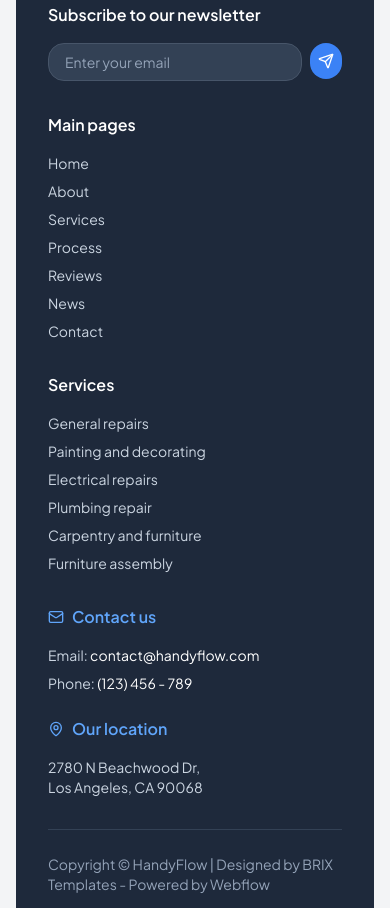
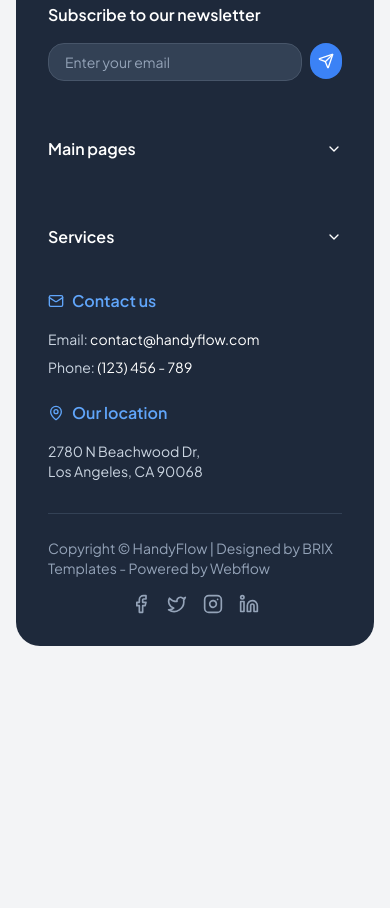
Before and after one commit to Jasparks6/flow-rebuild-magic, a React (Vite) app: page /contact in a window 390 px wide. Shown: the part 5160-6068 px from the top of the page. After the commit the page ends 5902 px from the top, so only its background shows below. Built offline with nearby package versions, Linux system fonts and the light colour scheme.

Commit message:
Refactor footer for mobile dropdowns
Make "Main pages" and "Services" sections in the footer collapsible dropdowns on mobile and tablet views to reduce vertical space.

```diff
--- a/src/components/site/Footer.tsx
+++ b/src/components/site/Footer.tsx
@@ -1,7 +1,10 @@
-import { Phone, Mail, MapPin, Send, Facebook, Twitter, Instagram, Linkedin } from "lucide-react";
+import { Phone, Mail, MapPin, Send, Facebook, Twitter, Instagram, Linkedin, ChevronDown, ChevronUp } from "lucide-react";
 import { Button } from "@/components/ui/button";
+import { useState } from "react";
 
 const Footer = () => {
+  const [isMainPagesOpen, setIsMainPagesOpen] = useState(false);
+  const [isServicesOpen, setIsServicesOpen] = useState(false);
   return (
     <footer className="mt-2 mb-24" id="contact">
       <div className="container mx-auto px-4 sm:px-6">
@@ -34,28 +37,75 @@ const Footer = () => {
 
             {/* Main Pages */}
             <div className="space-y-4">
+              {/* Desktop version - always visible */}
+              <div className="hidden lg:block">
                 <h3 className="text-white font-semibold">Main pages</h3>
                 <div className="space-y-2 text-sm">
-                <a href="#" className="block text-slate-300 hover:text-white transition-colors">Home</a>
-                <a href="#about" className="block text-slate-300 hover:text-white transition-colors">About</a>
-                <a href="#services" className="block text-slate-300 hover:text-white transition-colors">Services</a>
+                  <a href="/" className="block text-slate-300 hover:text-white transition-colors">Home</a>
+                  <a href="/about" className="block text-slate-300 hover:text-white transition-colors">About</a>
+                  <a href="/services" className="block text-slate-300 hover:text-white transition-colors">Services</a>
                   <a href="#process" className="block text-slate-300 hover:text-white transition-colors">Process</a>
                   <a href="#testimonials" className="block text-slate-300 hover:text-white transition-colors">Reviews</a>
-                <a href="#blog" className="block text-slate-300 hover:text-white transition-colors">News</a>
-                <a href="#contact" className="block text-slate-300 hover:text-white transition-colors">Contact</a>
+                  <a href="/contact" className="block text-slate-300 hover:text-white transition-colors">Contact</a>
+                </div>
+              </div>
+
+              {/* Mobile/Tablet version - collapsible */}
+              <div className="lg:hidden">
+                <button
+                  onClick={() => setIsMainPagesOpen(!isMainPagesOpen)}
+                  className="flex items-center justify-between w-full text-white font-semibold py-2 hover:text-blue-400 transition-colors"
+                >
+                  Main pages
+                  {isMainPagesOpen ? <ChevronUp className="h-4 w-4" /> : <ChevronDown className="h-4 w-4" />}
+                </button>
+                <div className={`overflow-hidden transition-all duration-300 ${isMainPagesOpen ? 'max-h-48 opacity-100' : 'max-h-0 opacity-0'}`}>
+                  <div className="space-y-2 text-sm pt-2 bg-slate-800 relative z-10">
+                    <a href="/" className="block text-slate-300 hover:text-white transition-colors py-1">Home</a>
+                    <a href="/about" className="block text-slate-300 hover:text-white transition-colors py-1">About</a>
+                    <a href="/services" className="block text-slate-300 hover:text-white transition-colors py-1">Services</a>
+                    <a href="#process" className="block text-slate-300 hover:text-white transition-colors py-1">Process</a>
+                    <a href="#testimonials" className="block text-slate-300 hover:text-white transition-colors py-1">Reviews</a>
+                    <a href="/contact" className="block text-slate-300 hover:text-white transition-colors py-1">Contact</a>
+                  </div>
+                </div>
               </div>
             </div>
 
             {/* Services */}
             <div className="space-y-4">
+              {/* Desktop version - always visible */}
+              <div className="hidden lg:block">
                 <h3 className="text-white font-semibold">Services</h3>
                 <div className="space-y-2 text-sm">
-                <a href="#services" className="block text-slate-300 hover:text-white transition-colors">General repairs</a>
-                <a href="#services" className="block text-slate-300 hover:text-white transition-colors">Painting and decorating</a>
-                <a href="#services" className="block text-slate-300 hover:text-white transition-colors">Electrical repairs</a>
-                <a href="#services" className="block text-slate-300 hover:text-white transition-colors">Plumbing repair</a>
-                <a href="#services" className="block text-slate-300 hover:text-white transition-colors">Carpentry and furniture</a>
-                <a href="#services" className="block text-slate-300 hover:text-white transition-colors">Furniture assembly</a>
+                  <a href="/services" className="block text-slate-300 hover:text-white transition-colors">General repairs</a>
+                  <a href="/services" className="block text-slate-300 hover:text-white transition-colors">Painting and decorating</a>
+                  <a href="/services" className="block text-slate-300 hover:text-white transition-colors">Electrical repairs</a>
+                  <a href="/services" className="block text-slate-300 hover:text-white transition-colors">Plumbing repair</a>
+                  <a href="/services" className="block text-slate-300 hover:text-white transition-colors">Carpentry and furniture</a>
+                  <a href="/services" className="block text-slate-300 hover:text-white transition-colors">Furniture assembly</a>
+                </div>
+              </div>
+
+              {/* Mobile/Tablet version - collapsible */}
+              <div className="lg:hidden">
+                <button
+                  onClick={() => setIsServicesOpen(!isServicesOpen)}
+                  className="flex items-center justify-between w-full text-white font-semibold py-2 hover:text-blue-400 transition-colors"
+                >
+                  Services
+                  {isServicesOpen ? <ChevronUp className="h-4 w-4" /> : <ChevronDown className="h-4 w-4" />}
+                </button>
+                <div className={`overflow-hidden transition-all duration-300 ${isServicesOpen ? 'max-h-60 opacity-100' : 'max-h-0 opacity-0'}`}>
+                  <div className="space-y-2 text-sm pt-2 bg-slate-800 relative z-10">
+                    <a href="/services" className="block text-slate-300 hover:text-white transition-colors py-1">General repairs</a>
+                    <a href="/services" className="block text-slate-300 hover:text-white transition-colors py-1">Painting and decorating</a>
+                    <a href="/services" className="block text-slate-300 hover:text-white transition-colors py-1">Electrical repairs</a>
+                    <a href="/services" className="block text-slate-300 hover:text-white transition-colors py-1">Plumbing repair</a>
+                    <a href="/services" className="block text-slate-300 hover:text-white transition-colors py-1">Carpentry and furniture</a>
+                    <a href="/services" className="block text-slate-300 hover:text-white transition-colors py-1">Furniture assembly</a>
+                  </div>
+                </div>
               </div>
             </div>
 
```
Lines whose indentation alone changed are shown as unchanged.
